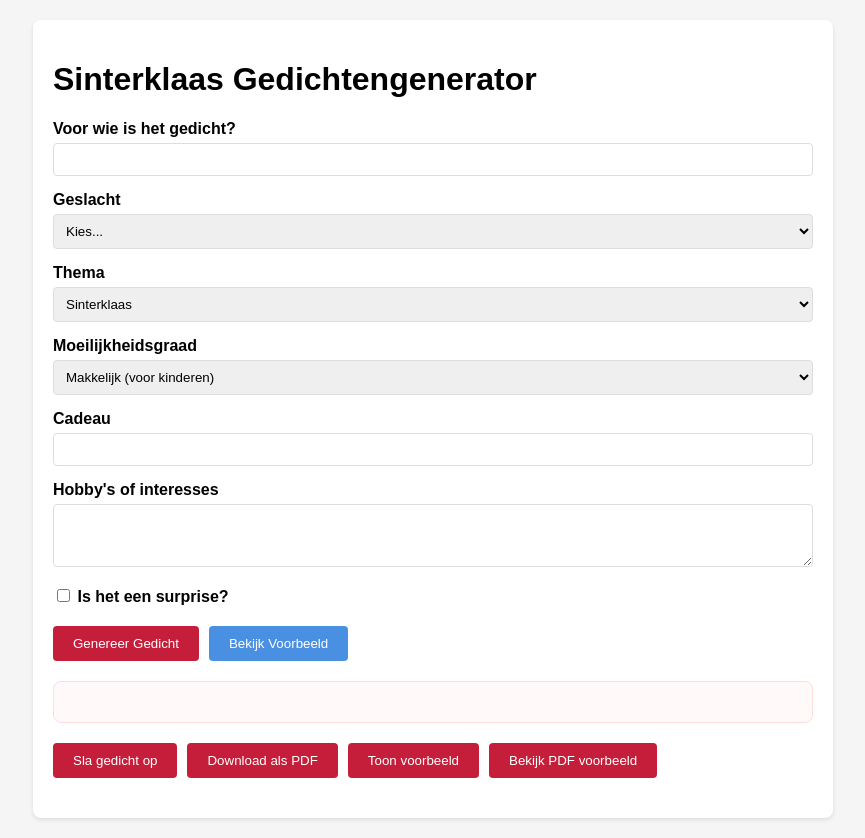
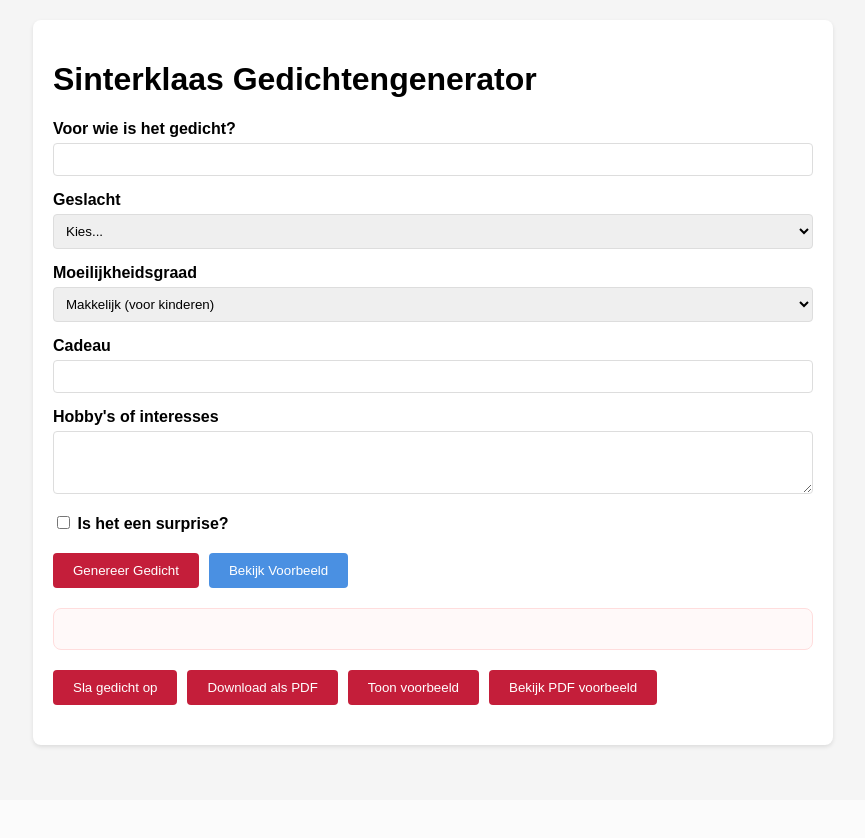
Before and after one commit to focusonyoursite/rijmelarij, a Flask app: page / in a window 1280 px wide. Shown: the whole page, without its empty margins (207-1072 px from the left). After the commit the page ends 748 px from the top, so only its background shows below. Run offline with Flask 3, Linux system fonts and the light colour scheme.

Commit message:
Removed theme selector (always Sinterklaas)

```diff
--- a/templates/index.html
+++ b/templates/index.html
@@ -222,16 +222,6 @@
             </div>
 
             <div class="form-group">
-                <label for="theme">Thema</label>
-                <select id="theme" name="theme" required>
-                    <option value="sinterklaas">Sinterklaas</option>
-                    <option value="verjaardag">Verjaardag</option>
-                    <option value="afscheid">Afscheid</option>
-                    <option value="bedankt">Bedankt</option>
-                </select>
-            </div>
-
-            <div class="form-group">
                 <label for="difficulty">Moeilijkheidsgraad</label>
                 <select id="difficulty" name="difficulty" required>
                     <option value="easy">Makkelijk (voor kinderen)</option>
@@ -345,7 +335,7 @@
             currentContext = {
                 name: document.getElementById('name').value,
                 gender: document.getElementById('gender').value,
-                theme: document.getElementById('theme').value,
+                theme: 'sinterklaas',
                 difficulty: document.getElementById('difficulty').value,
                 gift: document.getElementById('gift').value,
                 hobbies: document.getElementById('hobbies').value,
@@ -693,8 +683,8 @@
                 ]
             };
 
-            const theme = document.getElementById('theme').value;
-            const lines = examples[theme] || examples.sinterklaas;
+            const theme = 'sinterklaas';
+            const lines = examples[theme];
             displayPoem(lines);
 
             // Scroll naar het gedicht
```
